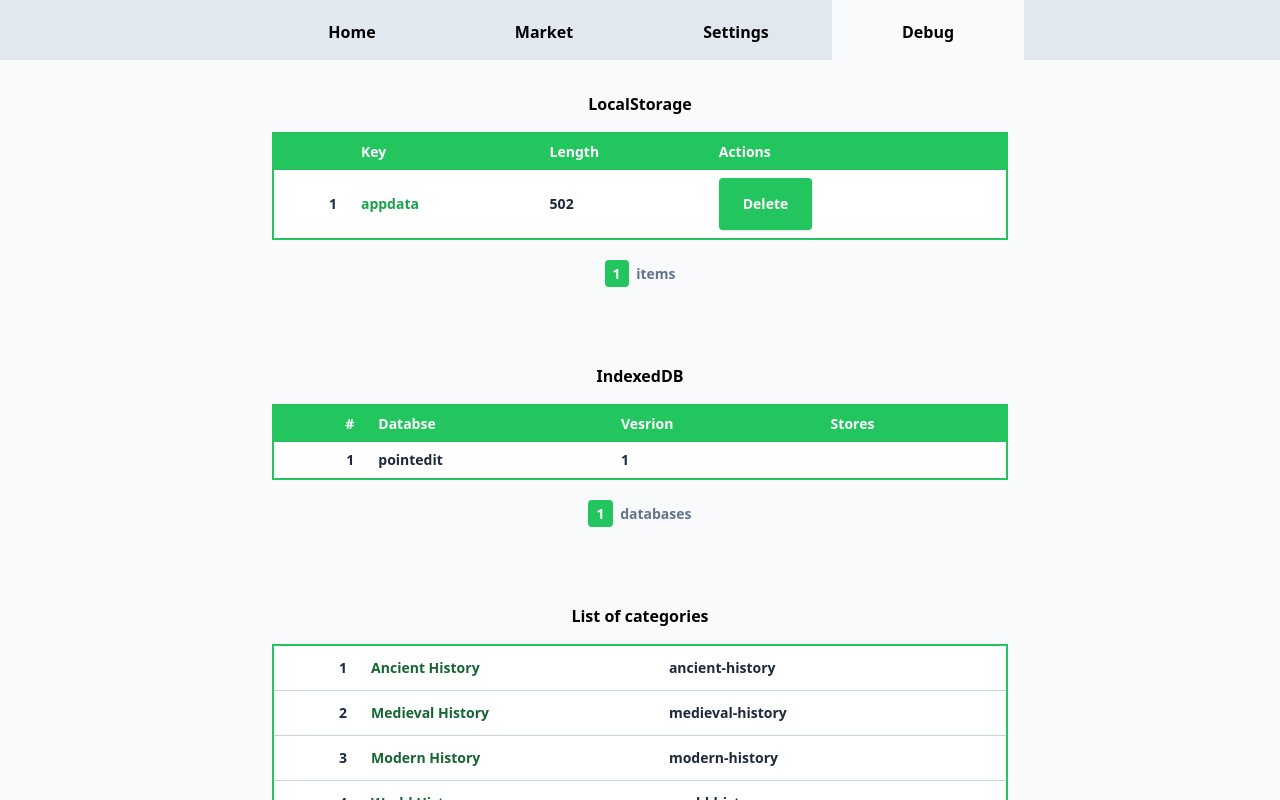
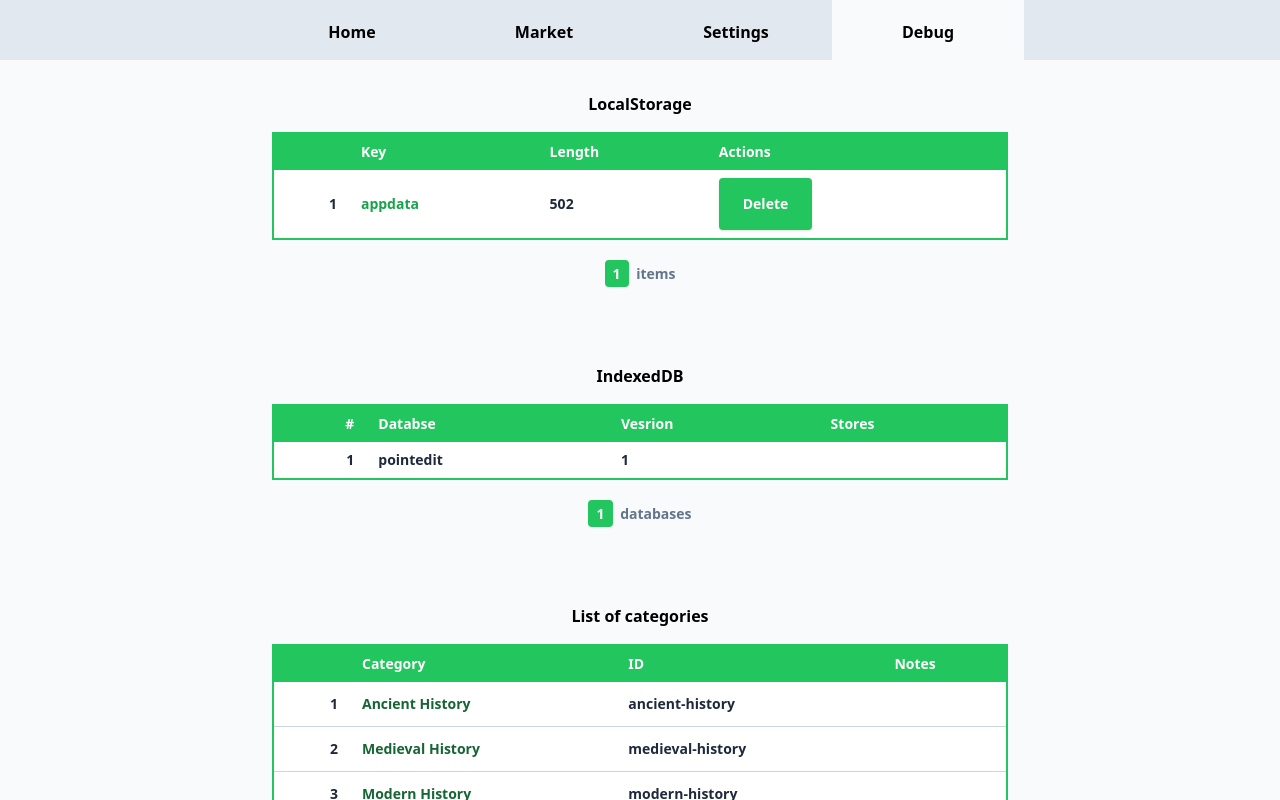
Before and after one commit to iaseth/pointedit, a React (Create React App) app: page / in a window 1280 px wide. Both pictures are taken after a click on the element "Debug". Shown: the top 800 px of the page. Built offline with nearby package versions, Linux system fonts and the light colour scheme.

Commit message:
Now using DebugTable to list categories

```diff
--- a/src/PointApp/Content/Debugger/CategoryTable.js
+++ b/src/PointApp/Content/Debugger/CategoryTable.js
@@ -1,8 +1,14 @@
-import {DebugHeader, DebugFooter} from './DebugUtils';
+import {
+	DebugFooter,
+	DebugHeader,
+	DebugTable,
+} from './DebugUtils';
 
 
 
-function CategoryRow ({category, appdata, k}) {
+export default function CategoryTable ({appdata}) {
+	const CategoryRow = ({k, row}) => {
+		const category = row;
 		const notesCount = appdata.notes.filter(n => n.categoryId === category.id).length;
 
 		return (
@@ -13,19 +19,14 @@ function CategoryRow ({category, appdata, k}) {
 				<td>{notesCount ? `${notesCount} notes` : ""}</td>
 			</tr>
 		);
-}
+	};
 
-export default function CategoryTable ({appdata}) {
 	return (
 		<div>
 			<DebugHeader text="List of categories" />
 
 			<main>
-				<table className="w-full">
-					<tbody>
-						{appdata.categories.map((category, k) => <CategoryRow key={k} {...{category, appdata, k}} />)}
-					</tbody>
-				</table>
+				<DebugTable headings={["", "Category", "ID", "Notes"]} rows={appdata.categories} RowComponent={CategoryRow} />
 			</main>
 
 			<DebugFooter count={appdata.categories.length} what="categories" />
--- a/src/PointApp/Content/Debugger/DebugUtils.js
+++ b/src/PointApp/Content/Debugger/DebugUtils.js
@@ -9,7 +9,7 @@ export function DebugHeader ({text}) {
 	);
 }
 
-function DefaultRow ({k, row}) {
+function DefaultRowComponent ({k, row}) {
 	return (
 		<tr>
 			<td>{k+1}</td>
@@ -19,7 +19,7 @@ function DefaultRow ({k, row}) {
 }
 
 export function DebugTable ({
-	headings=null, rows=[], Row=DefaultRow
+	headings=null, rows=[], RowComponent=DefaultRowComponent
 }) {
 	return (
 		<table className="w-full">
@@ -30,7 +30,7 @@ export function DebugTable ({
 			</thead>}
 
 			<tbody>
-				{rows.map((row, k) => <Row key={k} {...{k, row}} />)}
+				{rows.map((row, k) => <RowComponent key={k} {...{k, row}} />)}
 			</tbody>
 		</table>
 	);
--- a/src/PointApp/Content/Debugger/LocalStorage.js
+++ b/src/PointApp/Content/Debugger/LocalStorage.js
@@ -45,7 +45,9 @@ export default function LocalStorage () {
 		<div>
 			<DebugHeader text="LocalStorage" />
 
-			<DebugTable headings={["", "Key", "Length", "Actions"]} rows={rows} Row={LocalStorageRow} />
+			<main>
+				<DebugTable headings={["", "Key", "Length", "Actions"]} rows={rows} RowComponent={LocalStorageRow} />
+			</main>
 
 			<DebugFooter count={rows.length} what="items" />
 		</div>
```
Lines whose indentation alone changed are shown as unchanged.
